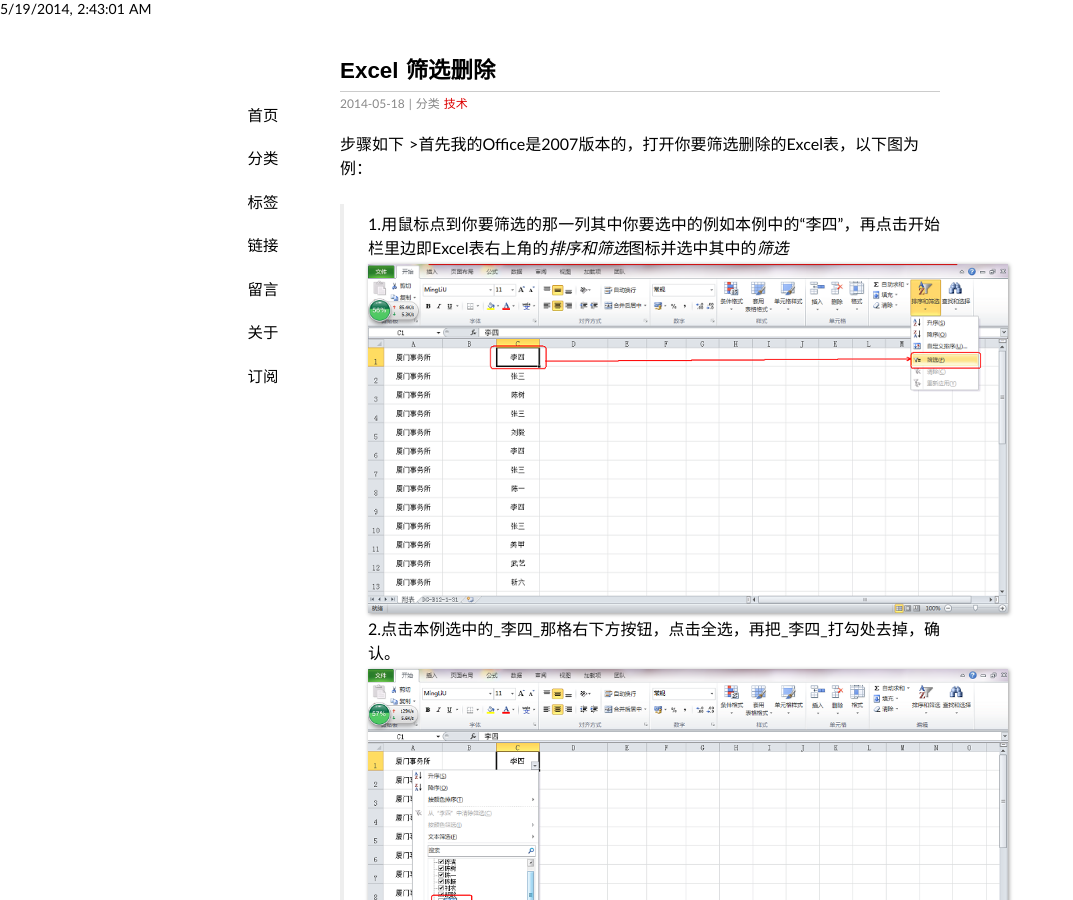
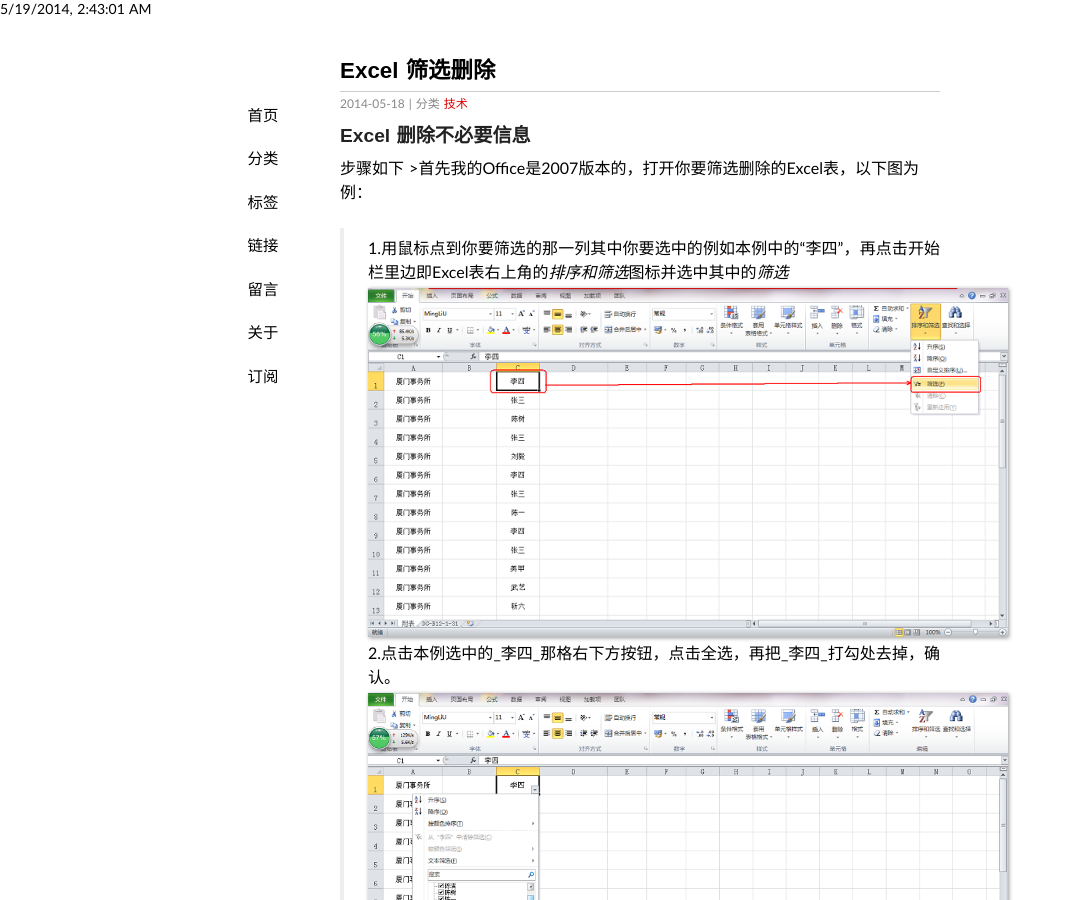
Before and after one commit to Xuezhiyuanlin/xuezhiyuanlin.github.io, a Jekyll site: the page built from _posts/2014-05-18-Excel delete.md, in a window 1280 px wide and 900 px high. Shown: the whole window, without its empty margins (0-1073 px from the left). Built offline with Jekyll 4.4.1, drawn with Linux system fonts in a browser that asks for light colours; some web fonts are replaced; Markdown is read by kramdown in place of the engine named in the settings; comment, search, counter and statistics services are not loaded.

Commit message:
Excel delete

```diff
--- a/_posts/2014-05-18-Excel delete.md
+++ b/_posts/2014-05-18-Excel delete.md
@@ -6,7 +6,7 @@
 categories: 技术
 ---
 
-
+###Excel 删除不必要信息
 步骤如下  >首先我的Office是2007版本的，打开你要筛选删除的Excel表，以下图为例：
 > 1.用鼠标点到你要筛选的那一列其中你要选中的例如本例中的“李四”，再点击开始栏里边即Excel表右上角的*排序和筛选*图标并选中其中的*筛选*![Step 1](/assets/Delete_1.jpg)
 >2.点击本例选中的_李四_那格右下方按钮，点击全选，再把_李四_打勾处去掉，确认。![Step 2](/assets/Delete_2.jpg)
```
